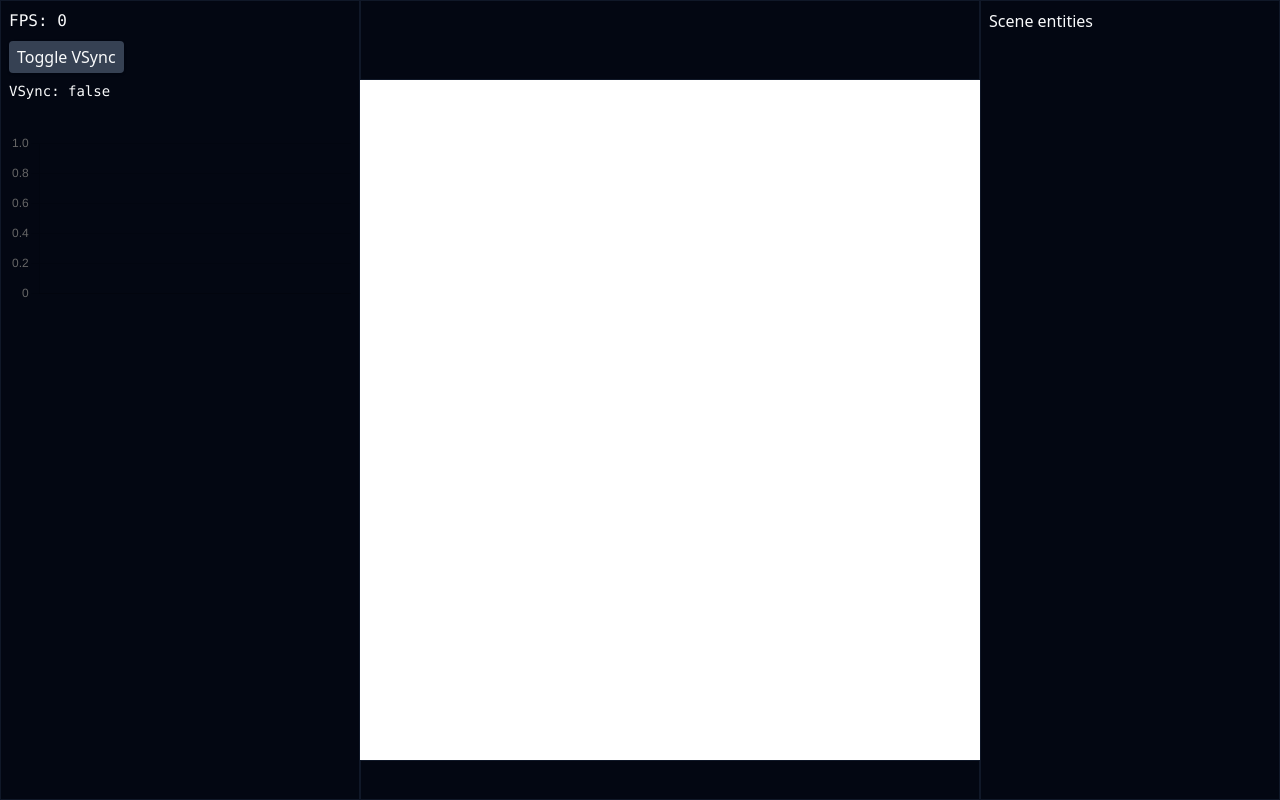
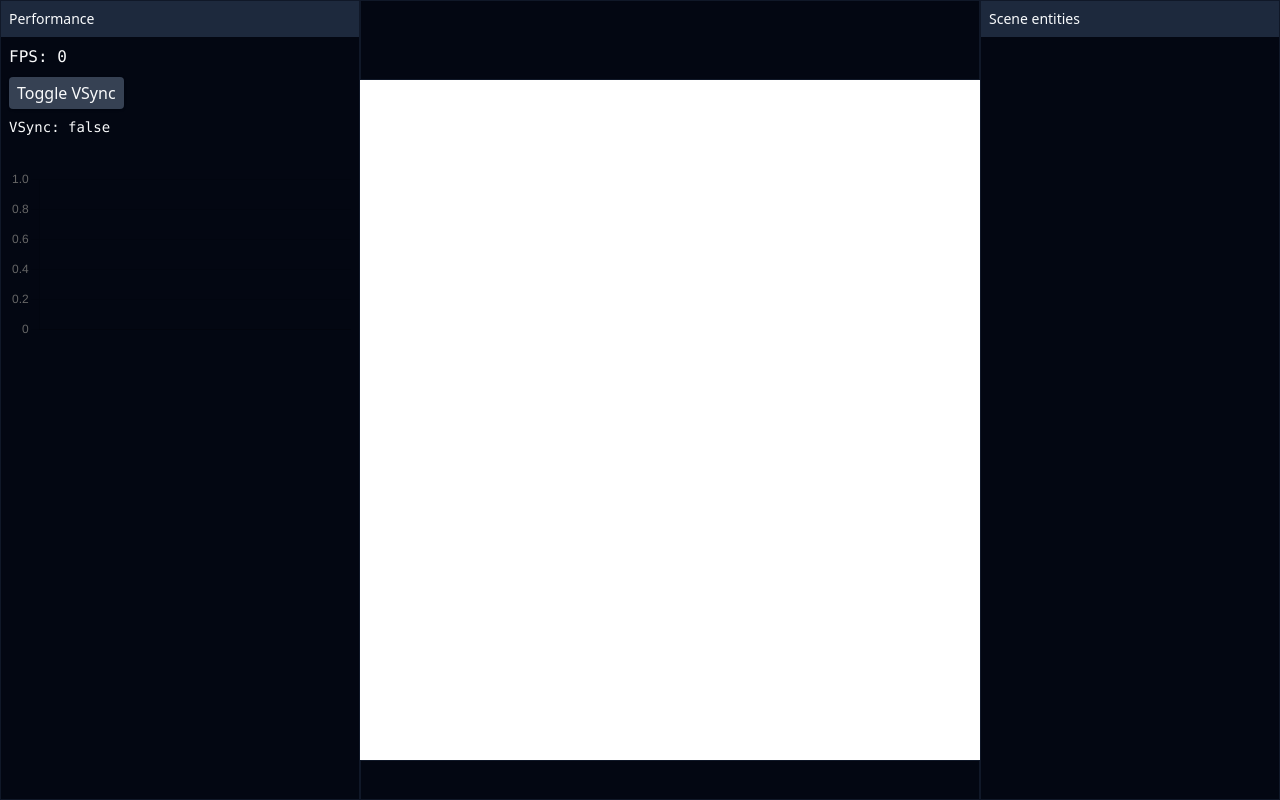
Before and after one commit to AlexDicy/DicyEngine, a Vue app in the folder ui/: page / in a window 1280 px wide. Built offline with nearby package versions, Linux system fonts and the light colour scheme.

Commit message:
Add window titles

```diff
--- a/ui/src/assets/main.css
+++ b/ui/src/assets/main.css
@@ -12,6 +12,10 @@ html, body, #app {
     font-variation-settings: 'FILL' 0, 'wght' 300, 'GRAD' 0, 'opsz' 24;
 }
 
+.window-title {
+    @apply bg-slate-800 p-2 sticky top-0 text-slate-50 font-light text-sm;
+}
+
 .window-contents {
     @apply p-2;
 }
--- a/ui/src/windows/PerformanceWindow.vue
+++ b/ui/src/windows/PerformanceWindow.vue
@@ -112,6 +112,7 @@ onMounted(() => {
 </script>
 
 <template>
+  <div class="window-title">Performance</div>
   <div class="window-contents">
     <pre>FPS: {{ fps }}</pre>
     <button @click="toggleVSync" class="mt-2 px-2 py-1 bg-gray-700 hover:bg-gray-800 text-gray-50 rounded shadow">
--- a/ui/src/windows/SceneTreeWindow.vue
+++ b/ui/src/windows/SceneTreeWindow.vue
@@ -14,8 +14,8 @@ useRepeatingCall(() => {
 </script>
 
 <template>
+  <div class="window-title">Scene entities</div>
   <div class="window-contents">
-    Scene entities
     <SceneEntityNode v-for="node in tree" :node="node" :selected-id="selectedId" :on-select="id => selectedId = id" />
   </div>
 </template>
```
